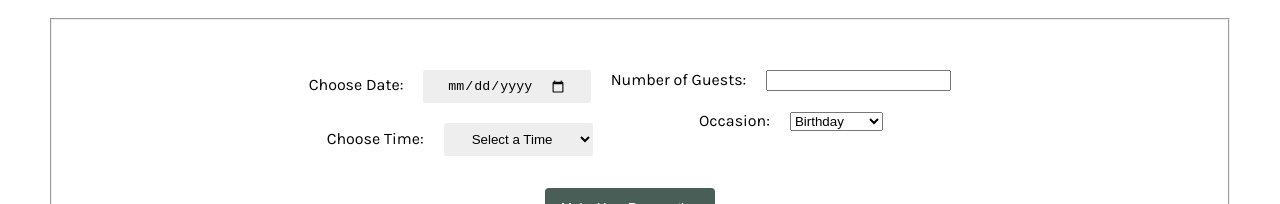
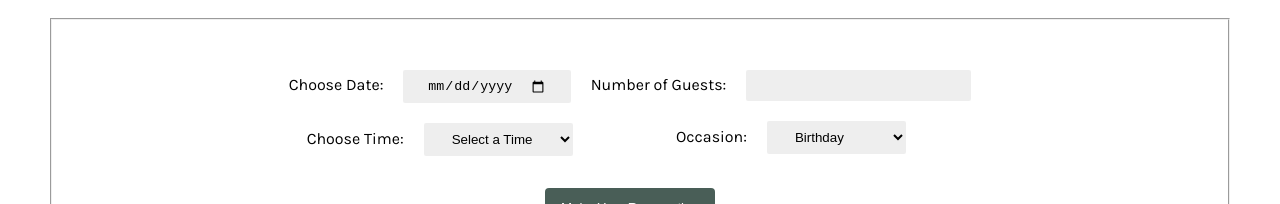
Before and after one commit to copestakes/little-lemon-capstone, a React (Create React App) app: page /booking in a window 1280 px wide. Shown: the part 135-339 px from the top of the page. Built offline with nearby package versions, Linux system fonts and the light colour scheme; a web font is replaced by a local one.

Commit message:
correction to css forms

```diff
--- a/package.json
+++ b/package.json
@@ -21,7 +21,7 @@
   "scripts": {
     "start": "react-scripts start",
     "build": "react-scripts build",
-    "test": "react-scripts test",
+    "test": "jest",
     "eject": "react-scripts eject"
   },
   "eslintConfig": {
@@ -41,5 +41,8 @@
       "last 1 firefox version",
       "last 1 safari version"
     ]
+  },
+  "devDependencies": {
+    "jest": "^27.5.1"
   }
 }
--- a/src/components/BookingForm.js
+++ b/src/components/BookingForm.js
@@ -60,7 +60,8 @@ function BookingForm(props) {
                 <div>
                   <label htmlFor="book-guests">Number of Guests:</label>
                   <input
-                    id="book-guests"
+                    type="number"
+                    id="book-guest"
                     min="1"
                     value={guests}
                     onChange={(e) => setGuest(e.target.value)}
@@ -70,7 +71,7 @@ function BookingForm(props) {
                 <div>
                   <label htmlFor="book-occation">Occasion:</label>
                   <select
-                    id="book-occation"
+                    id="book-occasion"
                     key={occasion}
                     value={occasion}
                     onChange={(e) => setOccasion(e.target.value)}
--- a/src/components/Testimonials.js
+++ b/src/components/Testimonials.js
@@ -6,7 +6,7 @@ function Testimonials() {
     <section className="testimonial-container">
       <h2>See what are Customers are Saying!</h2>
       <div className="testimonial-card-container">
-        <div className="testimonial-card">
+        <article className="testimonial-card">
           <h5>Great Food!</h5>
           <p>
             Little Lemon Restaurant is an absolute delight! The cozy ambiance,
@@ -14,9 +14,9 @@ function Testimonials() {
             service and a burst of flavors make every visit a memorable
             experience.
           </p>
-        </div>
+        </article>
 
-        <div className="testimonial-card">
+        <article className="testimonial-card">
           <h5>Will be coming back</h5>
           <p>
             Little Lemon surpassed my expectations with its charming atmosphere
@@ -24,9 +24,9 @@ function Testimonials() {
             every dish, making each visit a unique and delightful culinary
             adventure.
           </p>
-        </div>
+        </article>
 
-        <div className="testimonial-card">
+        <article className="testimonial-card">
           <h5>Divine</h5>
           <p>
             Little Lemon is a culinary masterpiece! From the carefully curated
@@ -34,9 +34,9 @@ function Testimonials() {
             perfection. The staff's passion for food and top-notch service make
             dining here an exceptional experience.
           </p>
-        </div>
+        </article>
 
-        <div className="testimonial-card">
+        <article className="testimonial-card">
           <h5>A hidden gem</h5>
           <p>
             Little Lemon is a gem in the dining scene. The diverse menu,
@@ -45,7 +45,7 @@ function Testimonials() {
             attentive staff make each visit to Little Lemon a consistently
             excellent dining experience.
           </p>
-        </div>
+        </article>
       </div>
     </section>
   );
```
Also changed, not shown: 1 other file (tests, documents, lock files or other folders).
